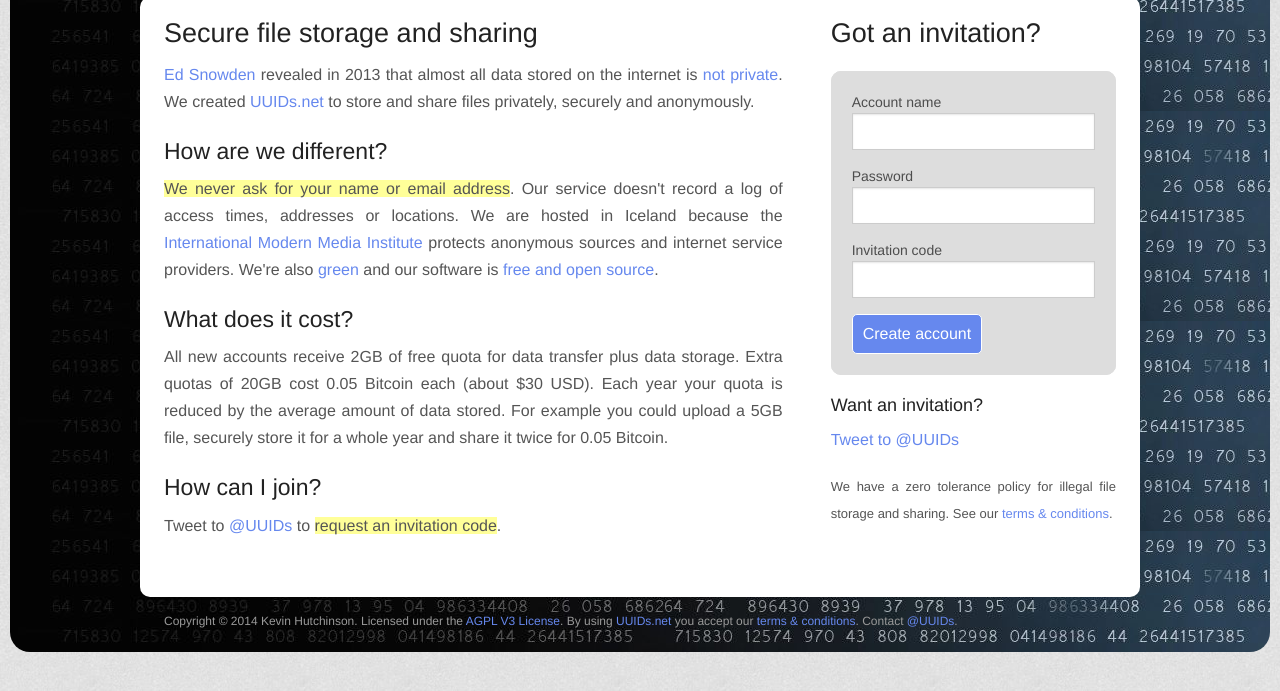
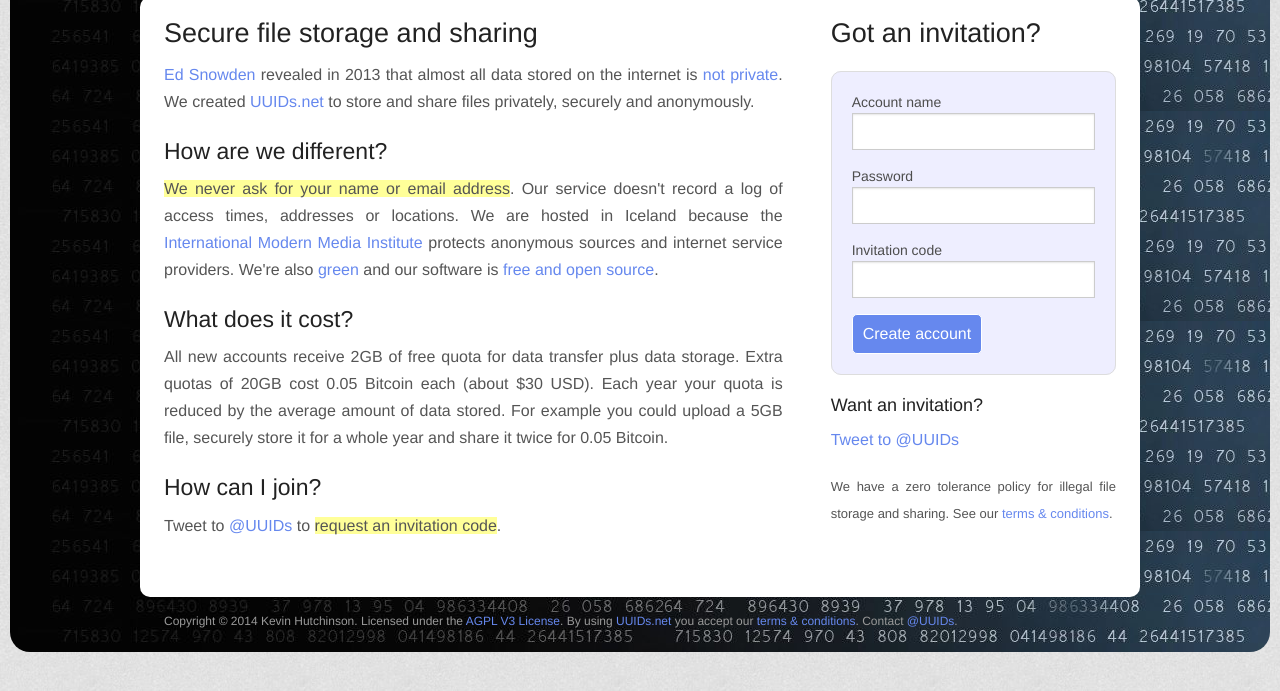
Before and after one commit to legendum/uuids.net, a website: page site/app/index.html in a window 1280 px wide. Shown: the part 109-800 px from the top of the page. Drawn offline with Linux system fonts and the light colour scheme.

Commit message:
gray --> sky blue

```diff
--- a/site/css/uuids.css
+++ b/site/css/uuids.css
@@ -13,7 +13,7 @@
 
 fieldset {
   border-radius: 10px;
-  background-color: #ddd;
+  background-color: #eef;
   padding-bottom: 0px;
 }
 
```
